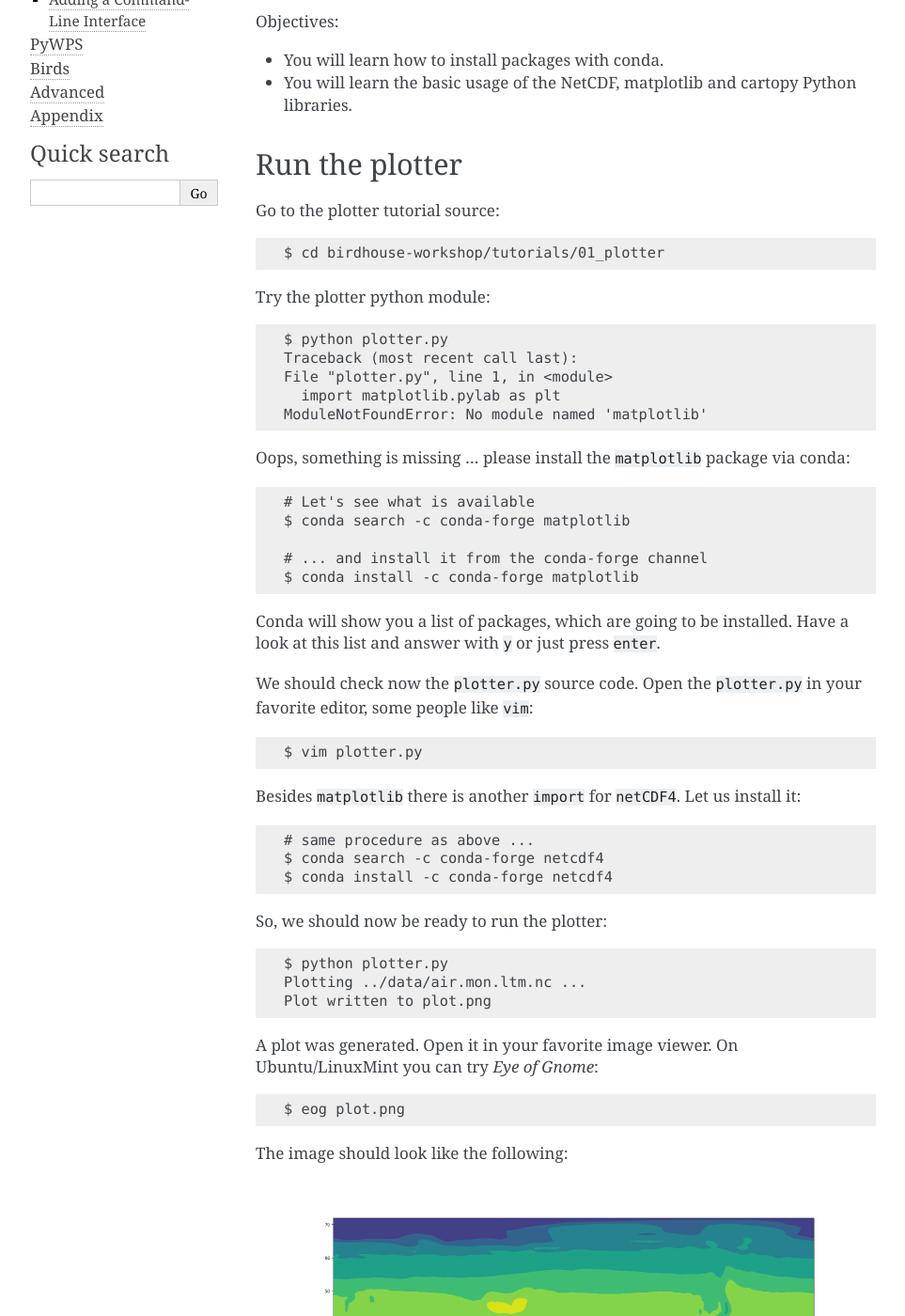
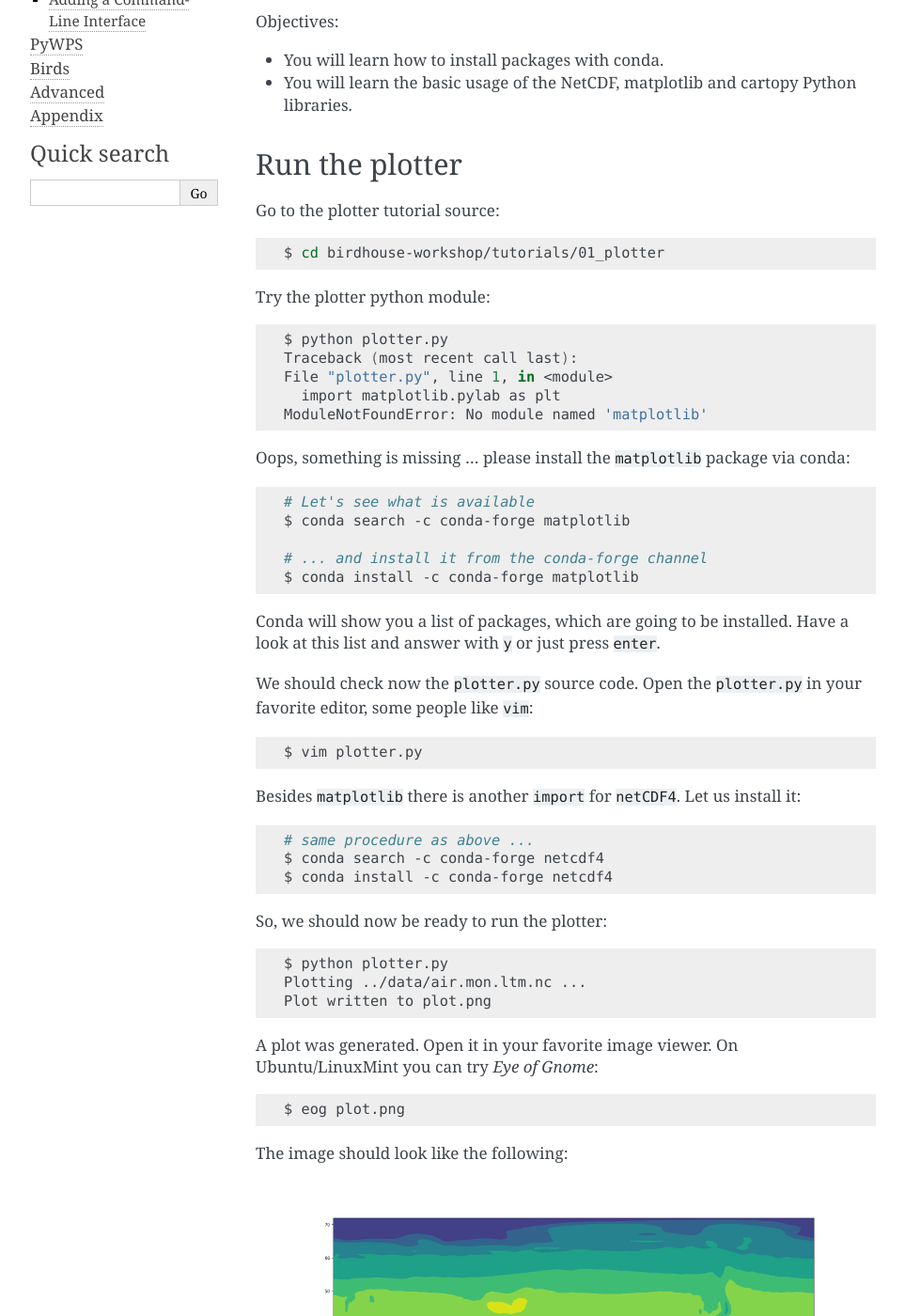
Before and after one commit to bird-house/birdhouse-workshop, a Sphinx documentation site: the page built from docs/source/basics/plotter.rst, in a window 1280 px wide and 1400 px high, scrolled down 409 px. Shown: the whole window at 94% size, without its empty margins (148-1111 px from the left). Built offline with Sphinx 7.4.7, drawn with Linux system fonts in a browser that asks for light colours; some of the changed text lies outside the part shown.

```diff
--- a/docs/source/basics/plotter.rst
+++ b/docs/source/basics/plotter.rst
@@ -25,11 +25,15 @@ Objectives:
 Run the plotter
 ---------------
 
-Go to the plotter tutorial source::
+Go to the plotter tutorial source:
+
+.. code-block:: bash
 
     $ cd birdhouse-workshop/tutorials/01_plotter
 
-Try the plotter python module::
+Try the plotter python module:
+
+.. code-block:: bash
 
     $ python plotter.py
     Traceback (most recent call last):
@@ -37,7 +41,9 @@ Try the plotter python module::
       import matplotlib.pylab as plt
     ModuleNotFoundError: No module named 'matplotlib'
 
-Oops, something is missing ... please install the ``matplotlib`` package via conda::
+Oops, something is missing ... please install the ``matplotlib`` package via conda:
+
+.. code-block:: bash
 
     # Let's see what is available
     $ conda search -c conda-forge matplotlib
@@ -49,25 +55,33 @@ Conda will show you a list of packages, which are going to be installed.
 Have a look at this list and answer with ``y`` or just press ``enter``.
 
 We should check now the ``plotter.py`` source code.
-Open the ``plotter.py`` in your favorite editor, some people like ``vim``::
+Open the ``plotter.py`` in your favorite editor, some people like ``vim``:
+
+.. code-block:: bash
 
     $ vim plotter.py
 
 Besides ``matplotlib`` there is another ``import`` for ``netCDF4``.
-Let us install it::
+Let us install it:
+
+.. code-block:: bash
 
     # same procedure as above ...
     $ conda search -c conda-forge netcdf4
     $ conda install -c conda-forge netcdf4
 
-So, we should now be ready to run the plotter::
+So, we should now be ready to run the plotter:
+
+.. code-block:: bash
 
     $ python plotter.py
     Plotting ../data/air.mon.ltm.nc ...
     Plot written to plot.png
 
 A plot was generated. Open it in your favorite image viewer.
-On Ubuntu/LinuxMint you can try *Eye of Gnome*::
+On Ubuntu/LinuxMint you can try *Eye of Gnome*:
+
+.. code-block:: bash
 
     $ eog plot.png
 
@@ -87,7 +101,9 @@ Open the ``plotter.py`` and implement the following features:
 
 You will need an additional Python package, ``cartopy``, which you can install with conda.
 This package is available on the conda-forge channel.
-You need to provide an option with the conda channel::
+You need to provide an option with the conda channel:
+
+.. code-block:: bash
 
     $ conda install -c conda-forge mypackage
 
```
Also changed, not shown: docs/source/pywps/installation.rst (+6 -1 lines), docs/source/quick.rst (+4 -3 lines).
